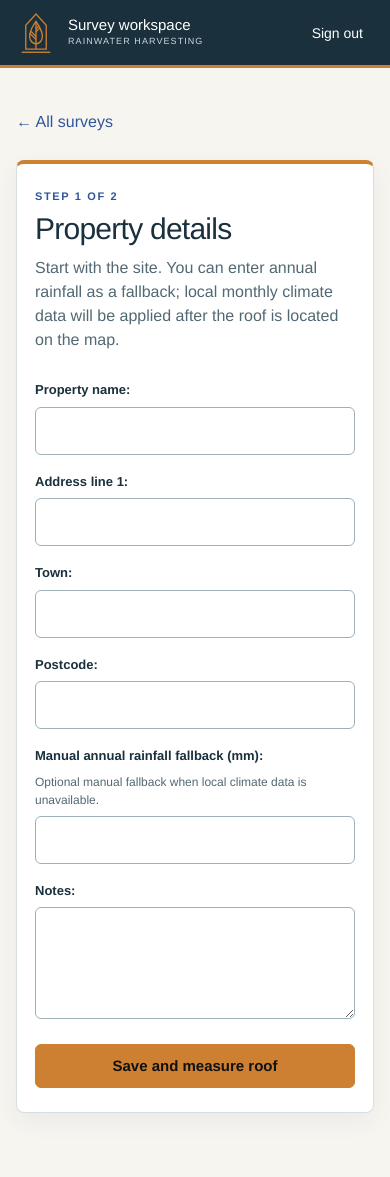
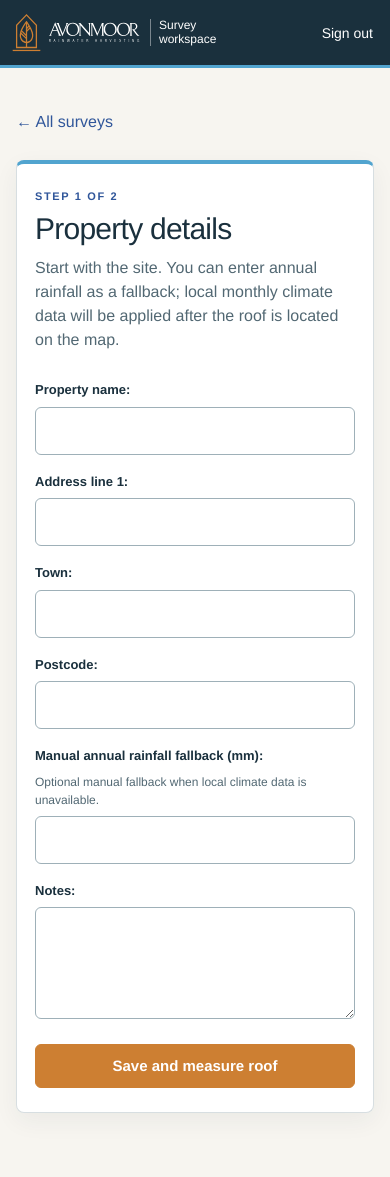
Before and after one commit to PeteCookson/Avonmoor, a Django app: page /surveys/new/ in a window 390 px wide. Run offline with Django 5.2, Linux system fonts and the light colour scheme; the visitor is signed in with stand-in values (Sample User, id 1).

Commit message:
Refine survey brand styling

```diff
--- a/water_survey/static/css/water_survey.css
+++ b/water_survey/static/css/water_survey.css
@@ -20,6 +20,7 @@
     --space-1: 8px;
     --shadow-soft: 0 8px 24px rgba(26, 48, 61, 0.06);
     --font-ui: "Helvetica Neue", Arial, Helvetica, sans-serif;
+    --font-display: "DejaVu Serif", Georgia, "Times New Roman", Times, serif;
 }
 
 * { box-sizing: border-box; }
@@ -48,19 +49,20 @@ button, input, select, textarea { font-family: inherit; }
     padding: 10px clamp(16px, 4vw, 52px);
     color: #FFFFFF;
     background: var(--water-navy);
-    border-bottom: 3px solid var(--av-copper);
+    border-bottom: 3px solid var(--water-sky);
 }
 
 .brand { display: flex; align-items: center; gap: 12px; color: #FFFFFF; text-decoration: none; }
-.brand-mark { width: 40px; height: 48px; display: block; object-fit: contain; }
-.brand-copy { display: grid; gap: 1px; }
-.brand strong { font-size: 16px; font-weight: 500; line-height: 1.1; }
-.brand small {
-    color: #C8D7DE;
-    font-size: 10px;
-    font-weight: 400;
-    letter-spacing: .16em;
-    text-transform: uppercase;
+.brand-logo { display: flex; align-items: center; gap: 7px; }
+.brand-mark { width: 34px; height: 48px; display: block; object-fit: contain; }
+.brand-lockup-crop { width: 142px; height: 34px; display: block; overflow: hidden; }
+.brand-lockup { width: 142px; height: 142px; display: block; transform: translateY(-89.6px); }
+.brand-workspace {
+    padding-left: 12px;
+    border-left: 1px solid rgba(255, 255, 255, .42);
+    font-size: 17px;
+    font-weight: 500;
+    line-height: 1.1;
 }
 
 .text-button {
@@ -125,8 +127,8 @@ h3 { font-size: 20px; font-weight: 500; }
     cursor: pointer;
     transition: background-color .15s ease, border-color .15s ease, color .15s ease;
 }
-.button-primary { border-color: var(--av-copper); color: #111111; background: var(--av-copper); }
-.button-primary:hover { border-color: var(--av-copper-dark); background: #D9914C; }
+.button-primary { border-color: var(--av-copper); color: #FFFFFF; background: var(--av-copper); }
+.button-primary:hover { border-color: var(--av-copper-dark); color: #FFFFFF; background: var(--av-copper-dark); }
 .button-secondary { border-color: var(--water-blue); color: var(--water-blue); background: #FFFFFF; }
 .button-secondary:hover { color: #FFFFFF; background: var(--water-blue); }
 .button-danger { border-color: var(--danger); color: #FFFFFF; background: var(--danger); }
@@ -146,12 +148,12 @@ h3 { font-size: 20px; font-weight: 500; }
     display: block;
     min-height: 238px;
     padding: 22px;
-    border-top: 4px solid var(--av-copper);
+    border-top: 4px solid var(--water-sky);
     color: var(--ink);
     text-decoration: none;
     transition: border-color .15s ease, transform .15s ease;
 }
-.survey-card:hover { border-color: var(--water-sky); transform: translateY(-2px); }
+.survey-card:hover { border-color: var(--water-blue); background: var(--pale-blue); transform: translateY(-2px); }
 .survey-card h2 { margin: 24px 0 5px; }
 .survey-card > p, .survey-card > small { color: var(--ink-soft); }
 
@@ -188,7 +190,7 @@ dd { margin: 3px 0 0; color: var(--ink); font-weight: 700; font-variant-numeric:
     max-width: 720px;
     margin: 0 auto;
     padding: clamp(24px, 6vw, 48px);
-    border-top: 4px solid var(--av-copper);
+    border-top: 4px solid var(--water-sky);
 }
 .stacked-form { display: grid; gap: 17px; margin-top: 28px; }
 .stacked-form > div { display: grid; gap: 7px; }
@@ -288,16 +290,16 @@ dd { margin: 3px 0 0; color: var(--ink); font-weight: 700; font-variant-numeric:
 .rainfall-table tbody th { font-family: inherit; font-weight: 700; }
 
 .survey-auth { display: grid; place-items: center; padding: 24px; background: var(--water-navy); }
-.auth-card { width: min(460px, 100%); padding: clamp(28px, 8vw, 52px); border-top: 5px solid var(--av-copper); }
+.auth-card { width: min(460px, 100%); padding: clamp(28px, 8vw, 52px); border-top: 5px solid var(--water-sky); }
 .auth-lockup { width: 220px; max-width: 100%; display: block; margin: -18px auto 8px; }
 .auth-card > .eyebrow { margin-top: 4px; }
 
 .report-toolbar { display: flex; align-items: center; justify-content: space-between; gap: 20px; width: min(210mm, 100%); margin: 0 auto 18px; }
 .report-toolbar .back-link { margin: 0; }
 .report-paper { width: min(210mm, 100%); margin: 0 auto; padding: clamp(24px, 6vw, 52px); color: var(--water-navy); background: #FFFFFF; box-shadow: var(--shadow-soft); }
-.report-header { display: grid; grid-template-columns: 165px minmax(180px, 1fr) minmax(170px, auto); align-items: center; gap: 24px; padding-bottom: 22px; border-bottom: 2px solid var(--av-copper); }
+.report-header { display: grid; grid-template-columns: 165px minmax(180px, 1fr) minmax(170px, auto); align-items: center; gap: 24px; padding-bottom: 22px; border-bottom: 2px solid var(--water-blue); }
 .report-brand img { width: 165px; height: auto; display: block; }
-.report-title h1 { margin: 0; font-size: clamp(28px, 4vw, 38px); }
+.report-title h1 { margin: 0; font-family: var(--font-display); font-size: clamp(28px, 4vw, 38px); font-weight: 400; letter-spacing: -.025em; }
 .report-title .eyebrow { margin-bottom: 5px; }
 .report-meta { display: grid; gap: 8px; margin: 0; text-align: right; }
 .report-meta dd { overflow-wrap: anywhere; font-size: 12px; font-weight: 600; }
@@ -314,7 +316,7 @@ dd { margin: 3px 0 0; color: var(--ink); font-weight: 700; font-variant-numeric:
 .report-primary-metric { border-top: 5px solid var(--water-sky); background: var(--pale-blue); }
 .report-primary-metric strong { font-size: clamp(32px, 6vw, 45px); }
 .report-section { margin-top: 31px; }
-.report-section-heading { display: flex; align-items: flex-end; justify-content: space-between; gap: 20px; margin-bottom: 14px; padding-bottom: 10px; border-bottom: 1px solid var(--av-copper); }
+.report-section-heading { display: flex; align-items: flex-end; justify-content: space-between; gap: 20px; margin-bottom: 14px; padding-bottom: 10px; border-bottom: 1px solid var(--water-blue); }
 .report-section-heading h2, .report-notes h2 { margin-bottom: 0; }
 .report-section-heading .eyebrow { margin-bottom: 3px; }
 .report-section-heading > span { color: var(--ink-soft); font-size: 12px; font-weight: 700; }
@@ -328,9 +330,9 @@ dd { margin: 3px 0 0; color: var(--ink); font-weight: 700; font-variant-numeric:
 .report-table tbody th { font-family: inherit; font-weight: 700; }
 .report-table tbody th small { display: block; margin-top: 3px; color: var(--ink-soft); font-weight: 400; }
 .report-monthly-table { max-width: 600px; margin-right: auto; margin-left: auto; }
-.report-notes { padding: 18px 20px; border-left: 4px solid var(--av-copper); background: var(--pale-blue); }
+.report-notes { padding: 18px 20px; border-left: 4px solid var(--water-sky); background: var(--pale-blue); }
 .report-notes p:last-child { margin: 9px 0 0; }
-.report-disclaimer { margin-top: 34px; padding-top: 18px; border-top: 2px solid var(--av-copper); }
+.report-disclaimer { margin-top: 34px; padding-top: 18px; border-top: 2px solid var(--water-blue); }
 .report-disclaimer h2 { margin-bottom: 8px; font-size: 18px; }
 .report-disclaimer p { margin-bottom: 0; color: var(--ink-soft); font-size: 11px; }
 .report-footer { display: flex; justify-content: space-between; gap: 20px; margin-top: 28px; padding-top: 12px; border-top: 1px solid var(--line); color: var(--ink-soft); font-size: 10px; }
@@ -343,9 +345,12 @@ dd { margin: 3px 0 0; color: var(--ink); font-weight: 700; font-variant-numeric:
 
 @media (max-width: 620px) {
     .app-header { min-height: 68px; }
-    .brand-mark { width: 40px; height: 44px; }
-    .brand strong { font-size: 15px; }
-    .brand small { font-size: 9px; letter-spacing: .12em; }
+    .brand { gap: 8px; }
+    .brand-logo { gap: 5px; }
+    .brand-mark { width: 29px; height: 42px; }
+    .brand-lockup-crop { width: 112px; height: 28px; }
+    .brand-lockup { width: 112px; height: 112px; transform: translateY(-70.7px); }
+    .brand-workspace { padding-left: 8px; font-size: 14px; }
     .page-heading { align-items: flex-end; }
     .page-heading .button { padding-right: 14px; padding-left: 14px; }
     .detail-heading { align-items: flex-start; flex-direction: column; }
@@ -371,6 +376,14 @@ dd { margin: 3px 0 0; color: var(--ink); font-weight: 700; font-variant-numeric:
     .report-summary > div { min-height: 96px; border-top: 1px solid var(--line); border-left: 0; }
     .report-summary > div:first-child { border-top: 0; }
     .report-footer { flex-direction: column; }
+}
+
+@media (max-width: 430px) {
+    .app-header { padding-right: 12px; padding-left: 12px; }
+    .brand-lockup-crop { width: 96px; height: 24px; }
+    .brand-lockup { width: 96px; height: 96px; transform: translateY(-60.6px); }
+    .brand-workspace { max-width: 72px; font-size: 12px; }
+    .text-button { padding-right: 4px; padding-left: 4px; }
 }
 
 @page { size: A4; margin: 10mm; }
--- a/water_survey/templates/water_survey/base.html
+++ b/water_survey/templates/water_survey/base.html
@@ -11,8 +11,13 @@
 <body class="survey-app">
     <header class="app-header">
         <a href="{% url 'water_survey:survey-list' %}" class="brand" aria-label="Avonmoor Rainwater Harvesting survey workspace">
-            <img class="brand-mark" src="{% static 'img/avonmoor-icon.svg' %}" alt="">
-            <span class="brand-copy"><strong>Survey workspace</strong><small>Rainwater harvesting</small></span>
+            <span class="brand-logo" aria-hidden="true">
+                <img class="brand-mark" src="{% static 'img/avonmoor-icon.svg' %}" alt="">
+                <span class="brand-lockup-crop">
+                    <img class="brand-lockup" src="{% static 'img/avonmoor-water-lockup-dark.svg' %}" alt="">
+                </span>
+            </span>
+            <strong class="brand-workspace">Survey workspace</strong>
         </a>
         <form method="post" action="{% url 'logout' %}">
             {% csrf_token %}
```
Also changed, not shown: water_survey/tests.py (+8 -0 lines), water_survey/static/img/avonmoor-water-lockup-dark.svg, water_survey/static/img/avonmoor-water-lockup-light.svg.
